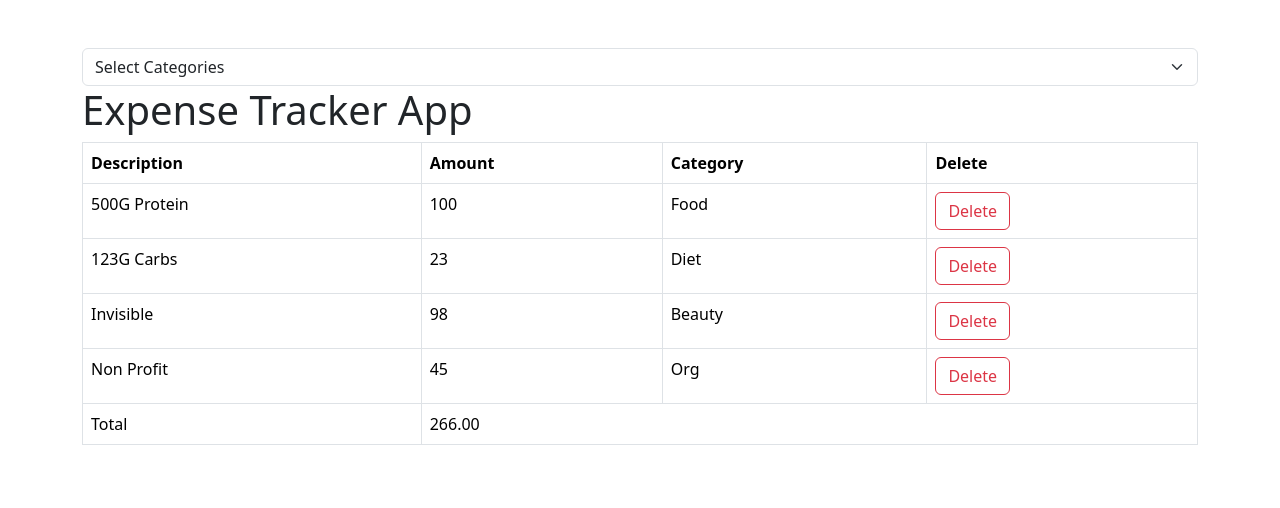
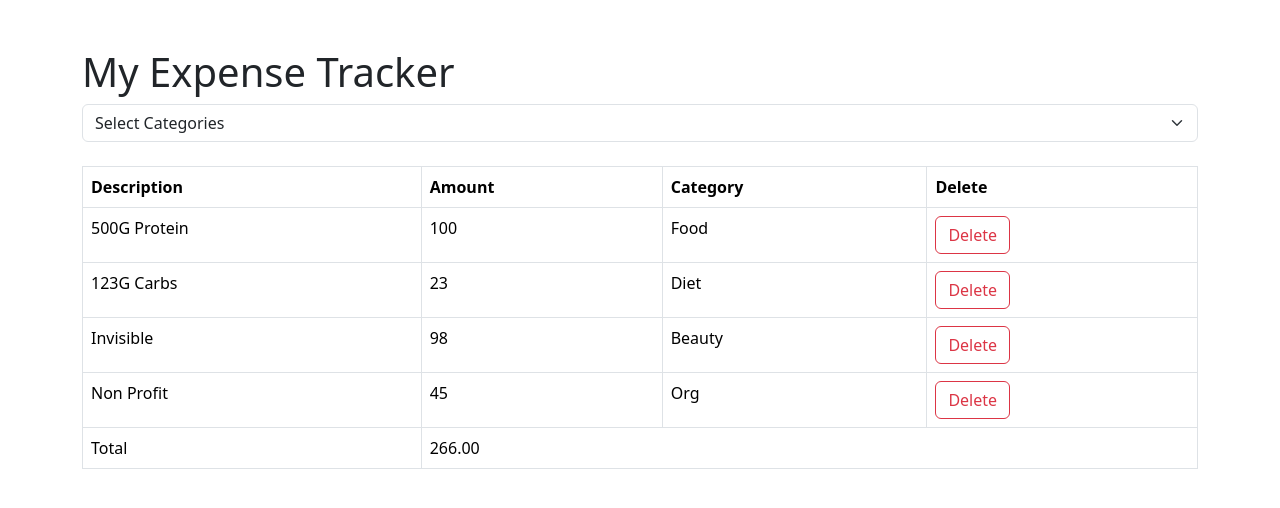
Before and after one commit to sikandar-saleem/react-expense-tracker, a React (Vite) app: page / in a window 1280 px wide. Shown: the top 508 px of the page. Built offline with nearby package versions, Linux system fonts and the light colour scheme.

Commit message:
Update: App component

```diff
--- a/src/App.tsx
+++ b/src/App.tsx
@@ -18,10 +18,12 @@ function App() {
   return (
     <div>
       <div className="container mt-5">
+        <h1>My Expense Tracker</h1>
         <ExpenseFilter
           categories={["Food", "Diet", "Beauty", "Org"]}
           onSelectCategory={(category) => setSelectedCategory(category)}
         />
+        <br />
         <ExpenseList
           expences={visibleExpences}
           handleDelete={(id) =>
--- a/src/components/ExpenseList.tsx
+++ b/src/components/ExpenseList.tsx
@@ -13,7 +13,6 @@ interface Props {
 export default function ExpenseList({ expences, handleDelete }: Props) {
   return (
     <>
-      <h1 className="text-align-centre">Expense Tracker App</h1>
       <table className="table table-bordered">
         <thead>
           <tr>
```
